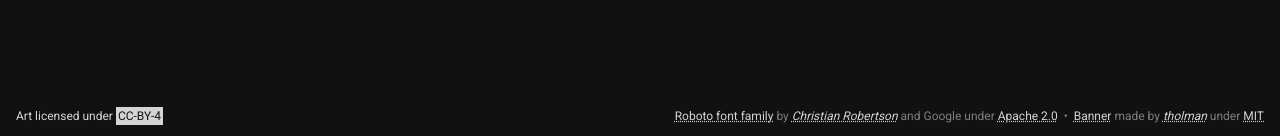
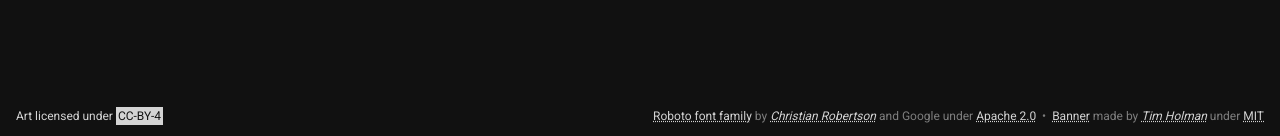
Before and after one commit to honno/ascii-art-portfolio-old, a Jekyll site: the page built from art/verge/index.html, in a window 1280 px wide. Shown: the part 761-897 px from the top of the page. Built offline with Jekyll 4.4.1, drawn with Linux system fonts in a browser that asks for light colours.

Commit message:
full names look nicer

```diff
--- a/_includes/footer.html
+++ b/_includes/footer.html
@@ -4,6 +4,6 @@
       <a href="https://fonts.google.com/specimen/Roboto">Roboto font family</a> by <a href="http://christianrobertson.com/" class="person">Christian Robertson</a> and Google under <a href="https://github.com/google/roboto/blob/master/LICENSE">Apache 2.0</a>
     </li>
     <li>
-      <a href="http://tholman.com/github-corners/">Banner</a> made by <a href="http://tholman.com/" class="person">tholman</a> under <a href="https://github.com/tholman/github-corners/blob/master/license.md">MIT</a>
+      <a href="http://tholman.com/github-corners/">Banner</a> made by <a href="http://tholman.com/" class="person">Tim Holman</a> under <a href="https://github.com/tholman/github-corners/blob/master/license.md">MIT</a>
   </ul>
 </footer>
```
